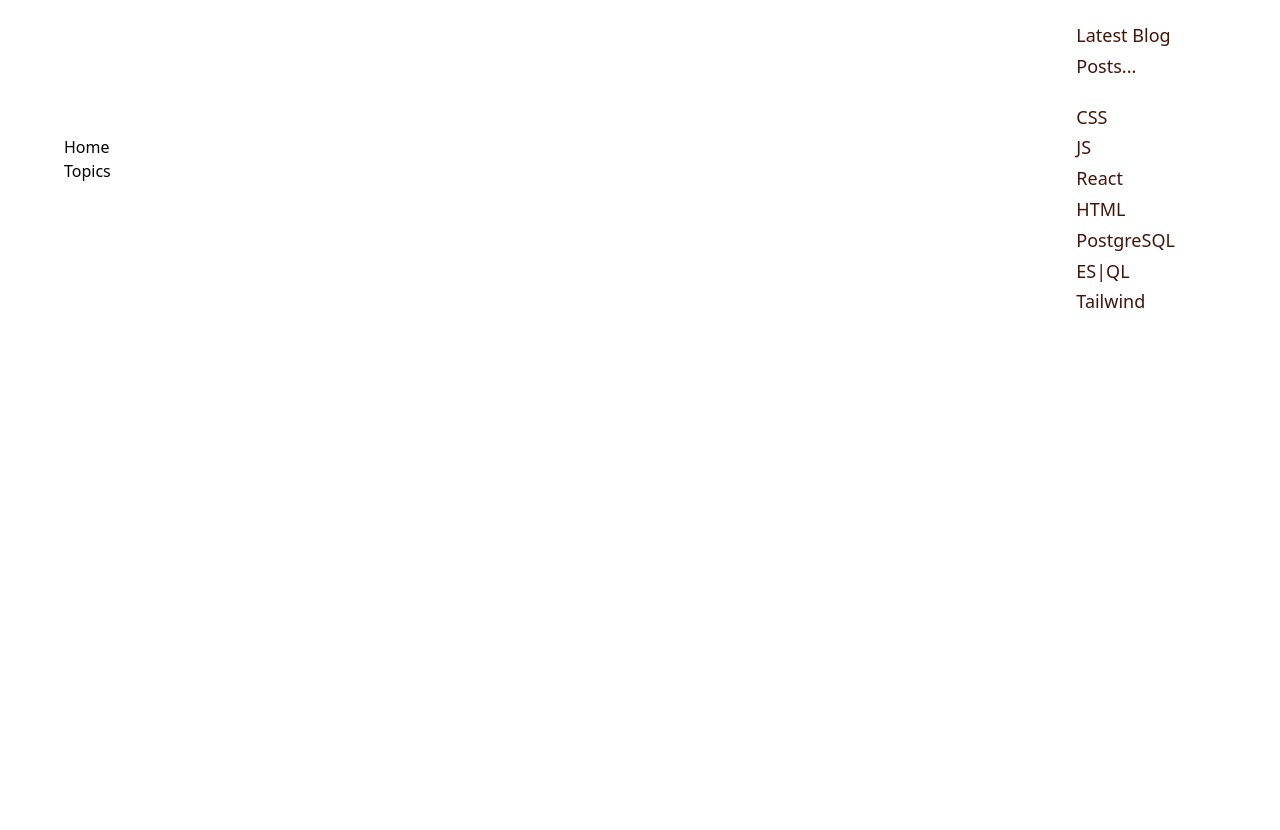
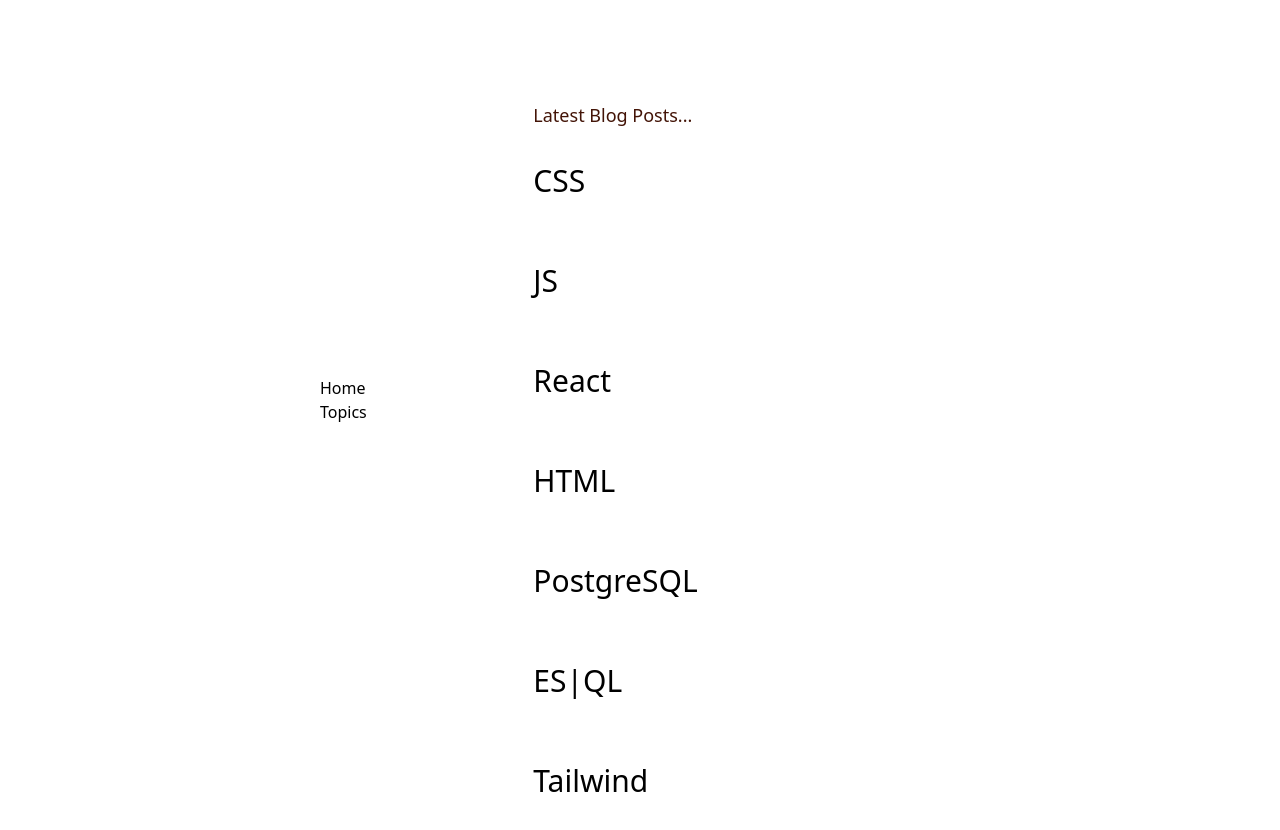
Before and after one commit to XINEXPORT/vite-ghpages, a React (Vite) app: page /vite-ghpages/in/topics in a window 1280 px wide. Before the commit the page ends 800 px from the top, so only its background shows below. Built offline with nearby package versions, Linux system fonts and the light colour scheme.

Commit message:
saving css

```diff
--- a/src/Components/Home.jsx
+++ b/src/Components/Home.jsx
@@ -5,7 +5,7 @@
 
 const Home = () =>{
   return (
-    <section id = "home" className = {`flex md:flex-row flex-col ${styles.paddingY}`}>
+    <section id = "home" className = {`sm:flex-col item-center justify-center md:flex-row flex-col items-center ${styles.paddingY}`}>
 
       <img src = {blackskull} alt = "blackskull" className = "w-[200px] h-[200px] "/>
 
@@ -19,11 +19,11 @@
       <img src = {Hero6} alt = "deserthero" className = "w-[100%] h-[100%] relative z-[5]"/>
 
       <div className = "absolute z-[0] w-[40%] h-[35%] top-0 pink__gradient">
-        </div>
-        <div className = "absolute z-[1] w-[80%] h-[80%] rounded-full bottom-40 white__gradient">
-        </div>
-        <div className = "absolute z-[0] w-[20%] h-[40%] right-20 bottom-20 orange__gradient">
-        </div>
+      </div>
+      <div className = "absolute z-[1] w-[80%] h-[80%] rounded-full bottom-40 white__gradient">
+      </div>
+      <div className = "absolute z-[0] w-[20%] h-[40%] right-20 bottom-20 orange__gradient">
+      </div>
 
     </section>
   );
--- a/src/Components/TopicList.jsx
+++ b/src/Components/TopicList.jsx
@@ -11,9 +11,9 @@
     </li>;
   });
   return (
-    <div >
+    <div className = {`flex sm:flex flex-col md:flex flex-row w-screen h-screen ${styles.paddingY}`}>
       <h1 className =  {`${styles.paragraph} max-w-[470px], mt-5`}>Latest Blog Posts...</h1>
-      <ul className =  {`${styles.paragraph} max-w-[470px], mt-5`}>{displayTopics}</ul>
+      <ul className = "flex-1 font-helvetica font-normal ss:text-[30px] text-[50px] text-black ss:leading-[100px] leading-[75px]">{displayTopics}</ul>
     </div>
   );
 }
--- a/src/styles.js
+++ b/src/styles.js
@@ -7,9 +7,9 @@
     flexCenter: "flex justify-center items-center",
     flexStart: "flex justify-center items-start",
 
-    paddingX: "sm:px-16 px-6",
-    paddingY: "sm:py-16 py-6",
-    padding: "sm:px-16 px-6 sm:py-12 py-4",
+    paddingX: "sm:px-80 px-6",
+    paddingY: "sm:py-20 py-6",
+    padding: "sm:px-20 px-6 sm:py-12 py-4",
 
     marginX: "sm:mx-16 mx-6",
     marginY: "sm:my-16 my-6",
```
